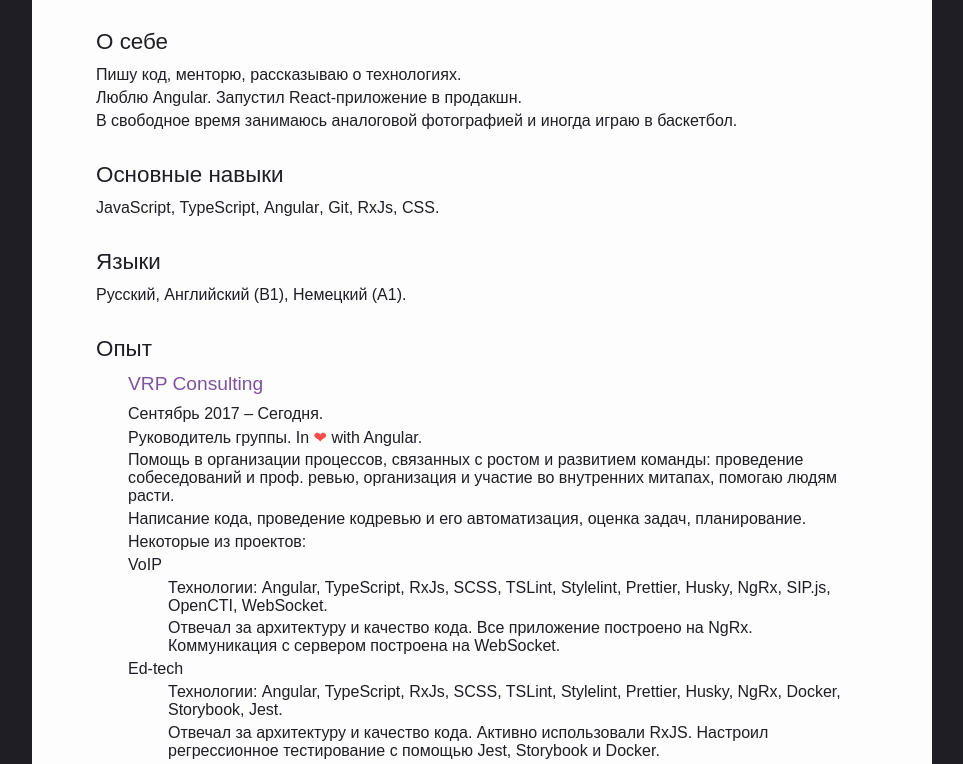
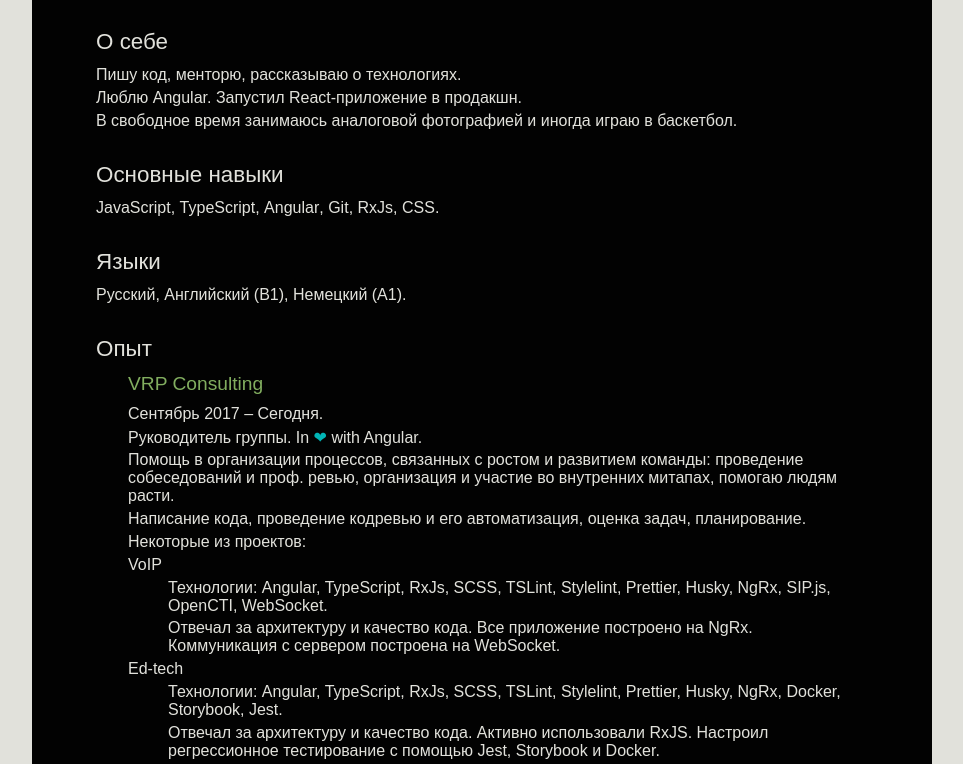
Before and after one commit to sasha-qred/cv, a plain HTML site: page index.html in a window 1280 px wide. Shown: the part 148-912 px from the top of the page, without its empty margins (158-1121 px from the left). Drawn offline with Linux system fonts and the dark colour scheme.

Commit message:
Add base support of dark theme

```diff
--- a/style.css
+++ b/style.css
@@ -4,6 +4,12 @@
   --accent-color: #7e52a0;
   --action-accent-color: #bc96e6;
   --alt-accent-color: #fe4a49;
+}
+
+@media screen and (prefers-color-scheme: dark) {
+  :root {
+    filter: invert(100%);
+  }
 }
 
 html {
```
